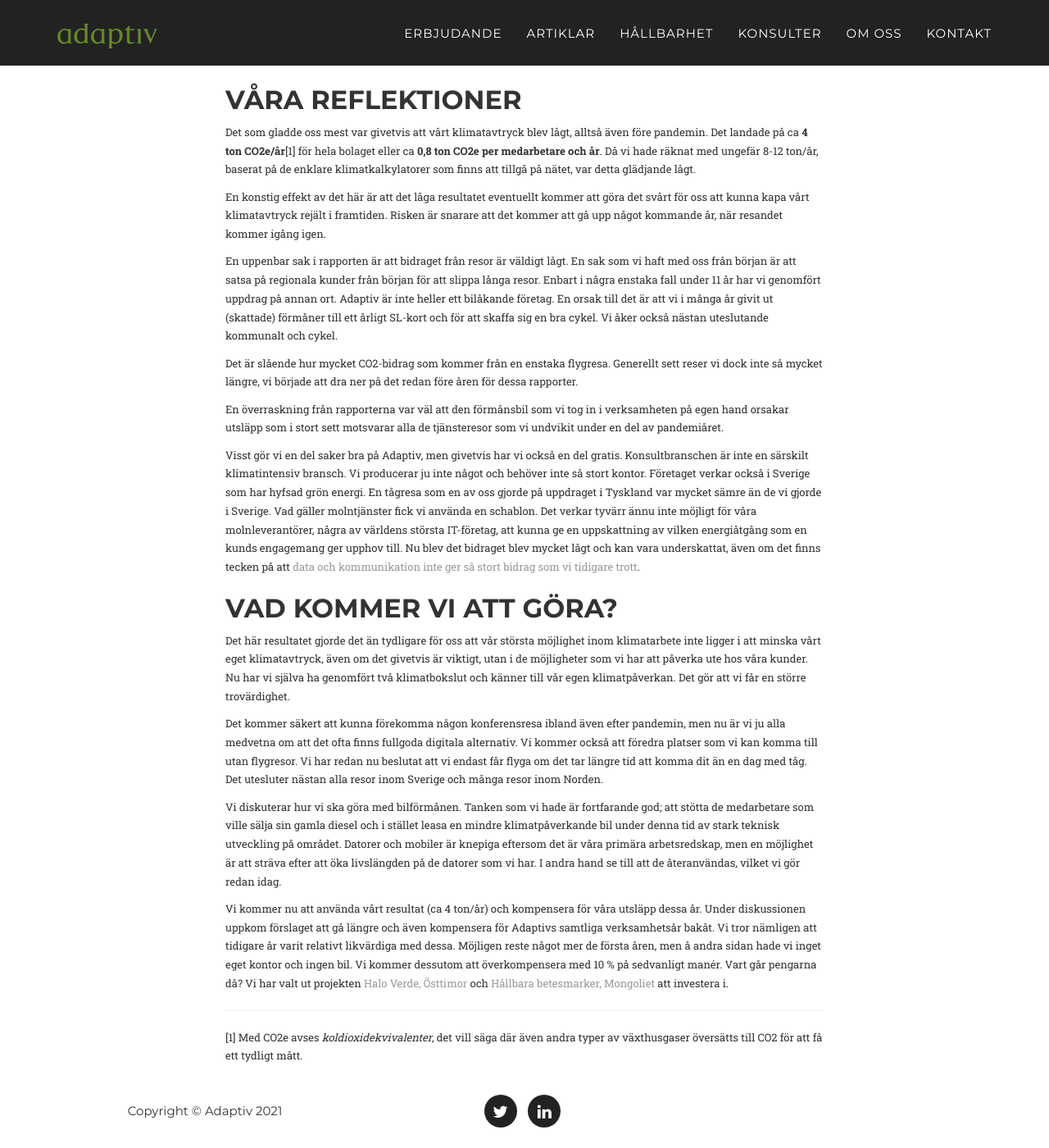
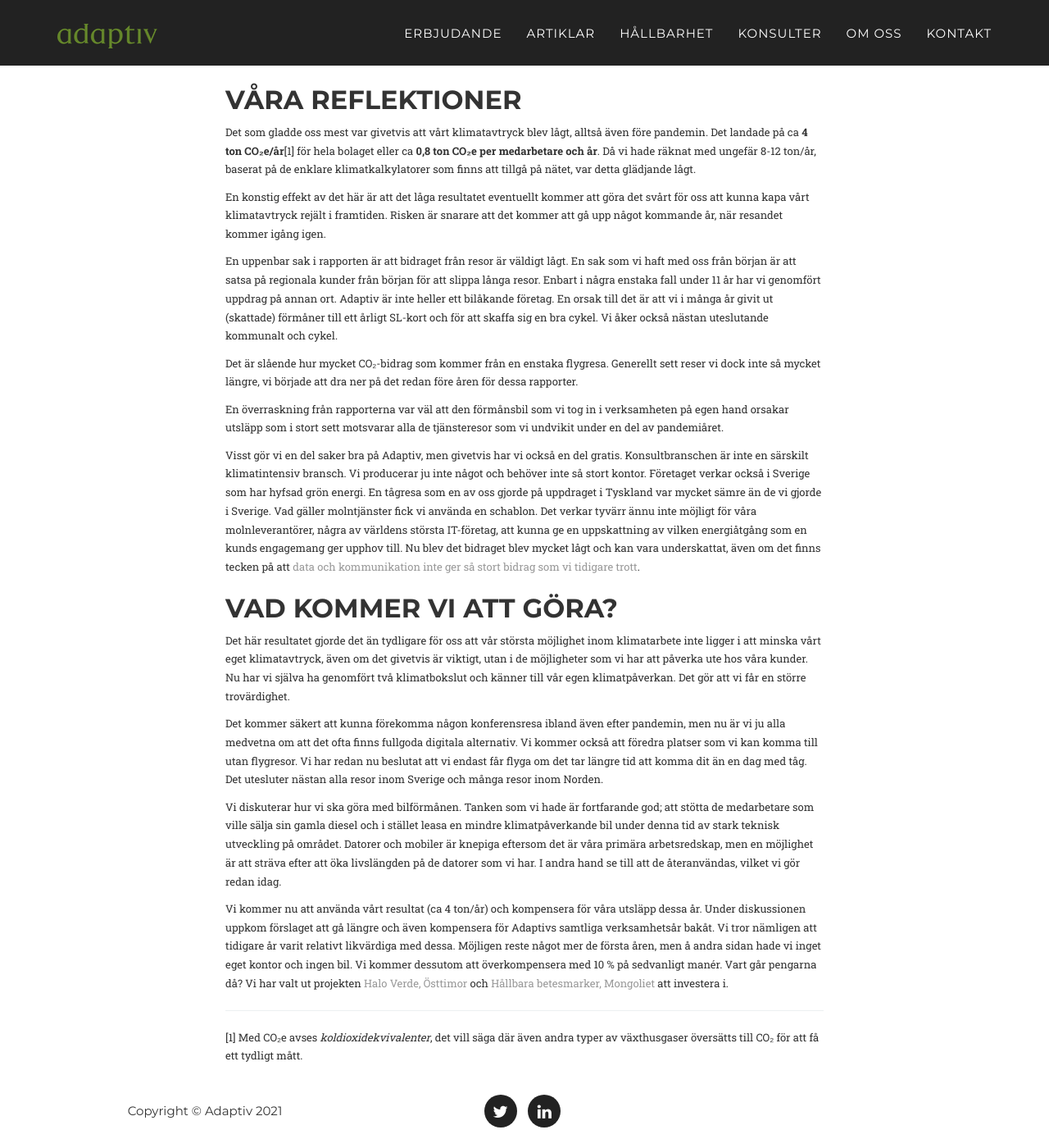
Before and after one commit to adaptiv/adaptiv_agency, a Jekyll site: the page built from _posts/2021-05-21-klimatrapporter-publicerade.md, in a window 1280 px wide and 1400 px high, scrolled down 297 px. Shown: the whole window at 82% size. Built offline with Jekyll 4.4.1, drawn with Linux system fonts in a browser that asks for light colours; some web fonts are replaced.

Commit message:
Change to small ₂ in CO₂

```diff
--- a/_posts/2021-05-21-klimatrapporter-publicerade.md
+++ b/_posts/2021-05-21-klimatrapporter-publicerade.md
@@ -10,13 +10,13 @@ Sedan några veckor finns [Adaptivs klimatrapporter för verksamhetsåren 2018-2
 
 ## Våra reflektioner
 
-Det som gladde oss mest var givetvis att vårt klimatavtryck blev lågt, alltså även före pandemin. Det landade på ca **4 ton CO2e/år**[1] för hela bolaget eller ca **0,8 ton CO2e per medarbetare och år**. Då vi hade räknat med ungefär 8-12 ton/år, baserat på de enklare klimatkalkylatorer som finns att tillgå på nätet, var detta glädjande lågt.
+Det som gladde oss mest var givetvis att vårt klimatavtryck blev lågt, alltså även före pandemin. Det landade på ca **4 ton CO₂e/år**[1] för hela bolaget eller ca **0,8 ton CO₂e per medarbetare och år**. Då vi hade räknat med ungefär 8-12 ton/år, baserat på de enklare klimatkalkylatorer som finns att tillgå på nätet, var detta glädjande lågt.
 
 En konstig effekt av det här är att det låga resultatet eventuellt kommer att göra det svårt för oss att kunna kapa vårt klimatavtryck rejält i framtiden. Risken är snarare att det kommer att gå upp något kommande år, när resandet kommer igång igen.
 
 En uppenbar sak i rapporten är att bidraget från resor är väldigt lågt. En sak som vi haft med oss från början är att satsa på regionala kunder från början för att slippa långa resor. Enbart i några enstaka fall under 11 år har vi genomfört uppdrag på annan ort. Adaptiv är inte heller ett bilåkande företag. En orsak till det är att vi i många år givit ut (skattade) förmåner till ett årligt SL-kort och för att skaffa sig en bra cykel. Vi åker också nästan uteslutande kommunalt och cykel.
 
-Det är slående hur mycket CO2-bidrag som kommer från en enstaka flygresa. Generellt sett reser vi dock inte så mycket längre, vi började att dra ner på det redan före åren för dessa rapporter.
+Det är slående hur mycket CO₂-bidrag som kommer från en enstaka flygresa. Generellt sett reser vi dock inte så mycket längre, vi började att dra ner på det redan före åren för dessa rapporter.
 
 En överraskning från rapporterna var väl att den förmånsbil som vi tog in i verksamheten på egen hand orsakar utsläpp som i stort sett motsvarar alla de tjänsteresor som vi undvikit under en del av pandemiåret.
 
@@ -36,4 +36,4 @@ Vi kommer nu att använda vårt resultat (ca 4 ton/år) och kompensera för vår
 
 ---
 
-[1] Med CO2e avses *koldioxidekvivalenter*, det vill säga där även andra typer av växthusgaser översätts till CO2 för att få ett tydligt mått.
+[1] Med CO₂e avses *koldioxidekvivalenter*, det vill säga där även andra typer av växthusgaser översätts till CO₂ för att få ett tydligt mått.
```
